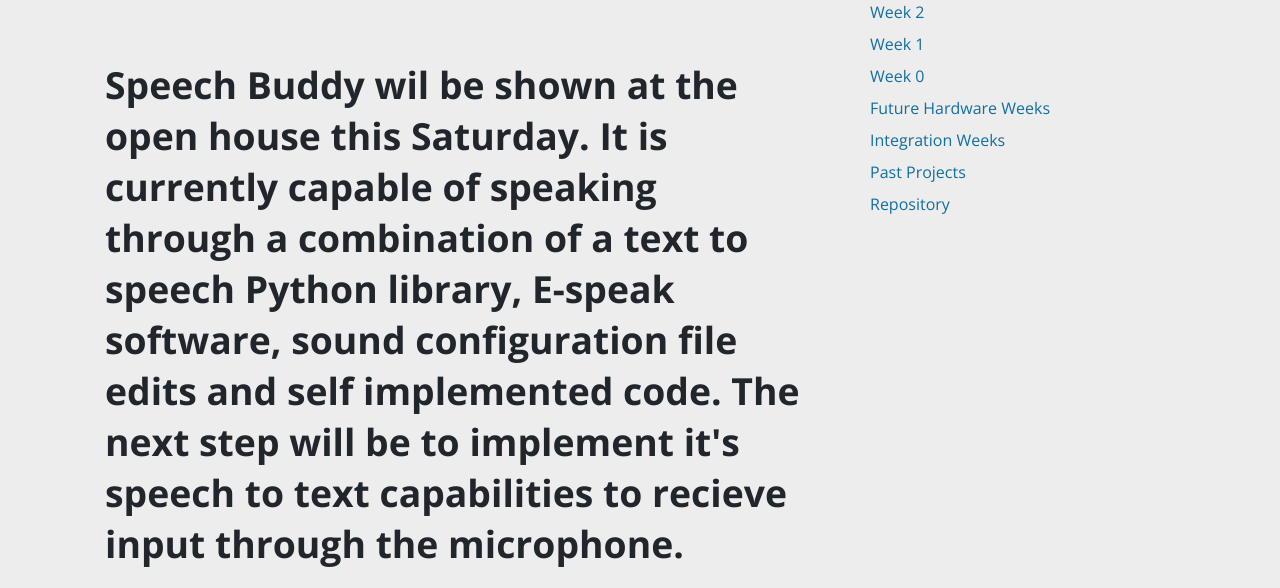
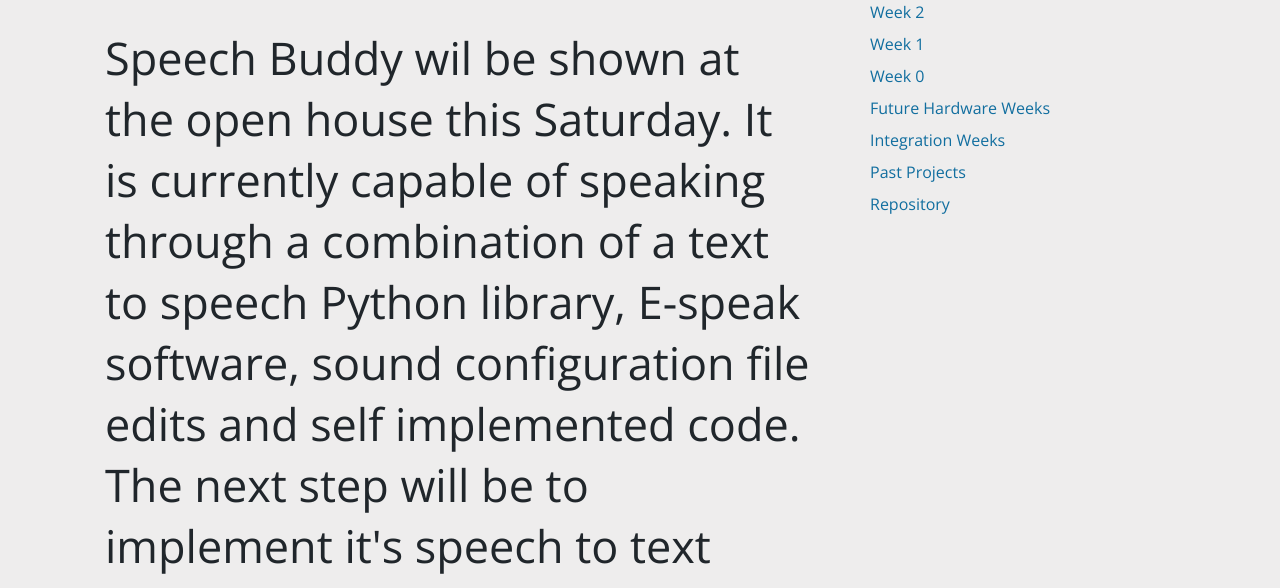
Before and after one commit to willcodyanderson/n01046945.github.io, a plain HTML site: page index.html in a window 1280 px wide. Shown: the part 451-1039 px from the top of the page. Drawn offline with nearby package versions, Linux system fonts and the light colour scheme.

Commit message:
Update indexcontent.html

```diff
--- a/indexcontent.html
+++ b/indexcontent.html
@@ -3,9 +3,9 @@
   <H1>GitHub Updates and Hand-ins<H1>
 	  <SECTION ID="Section_10">
 	  <H3><b>SpeechBuddy Week 9 - Progress report</b></H3>
-		  <H5> Speech Buddy wil be shown at the open house this Saturday. It is currently capable of speaking through a
+		  <H1> Speech Buddy wil be shown at the open house this Saturday. It is currently capable of speaking through a
 		  combination of a text to speech Python library, E-speak software, sound configuration file edits and self implemented code.
-		  The next step will be to implement it's speech to text capabilities to recieve input through the microphone.</H5>
+		  The next step will be to implement it's speech to text capabilities to recieve input through the microphone.</H1>
 	  <SECTION ID="Section_9">
 	  <H3><b>SpeechBuddy Week 9 - Build Video</b></H3>
 	  <video controls>
```
